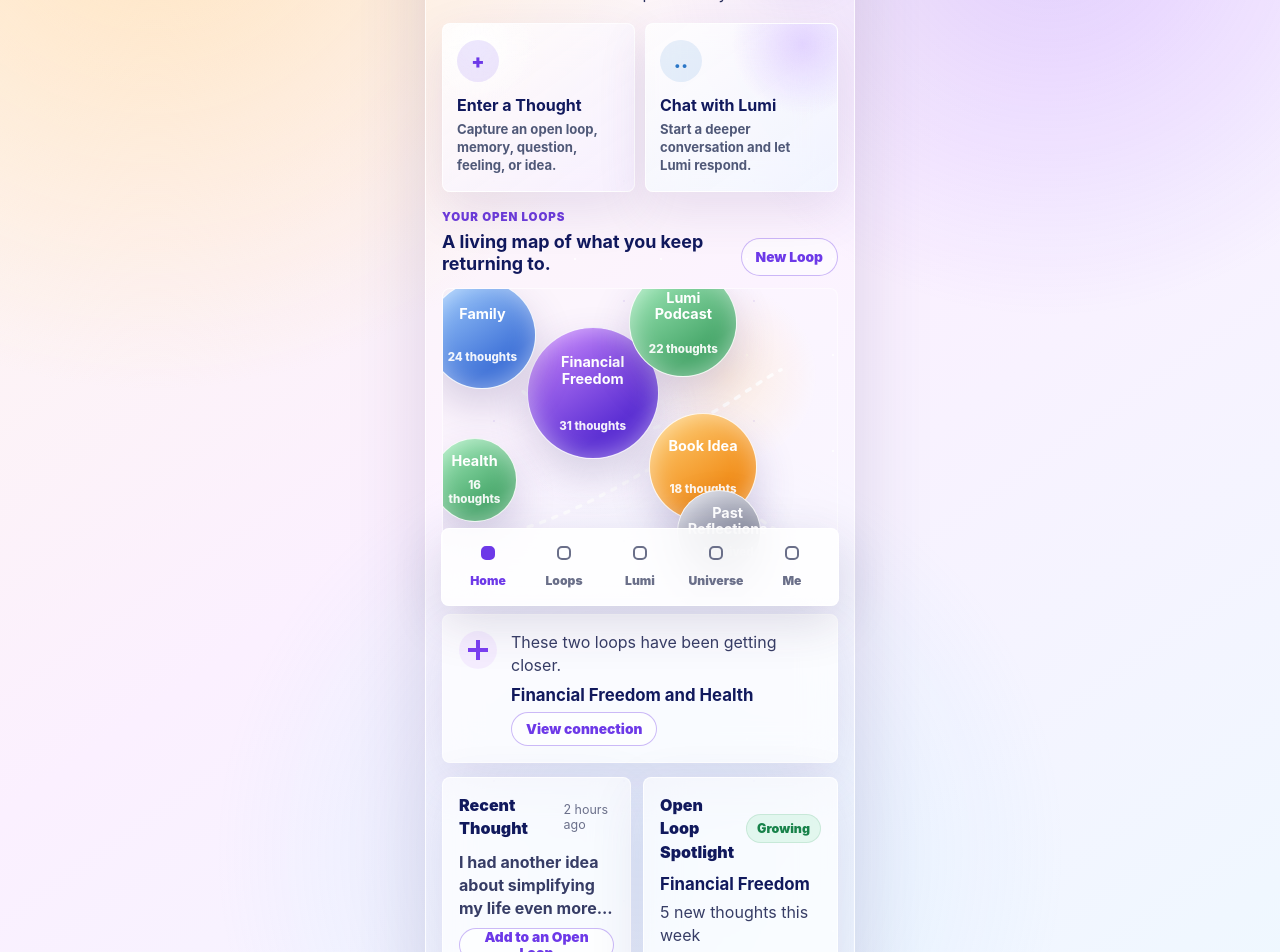
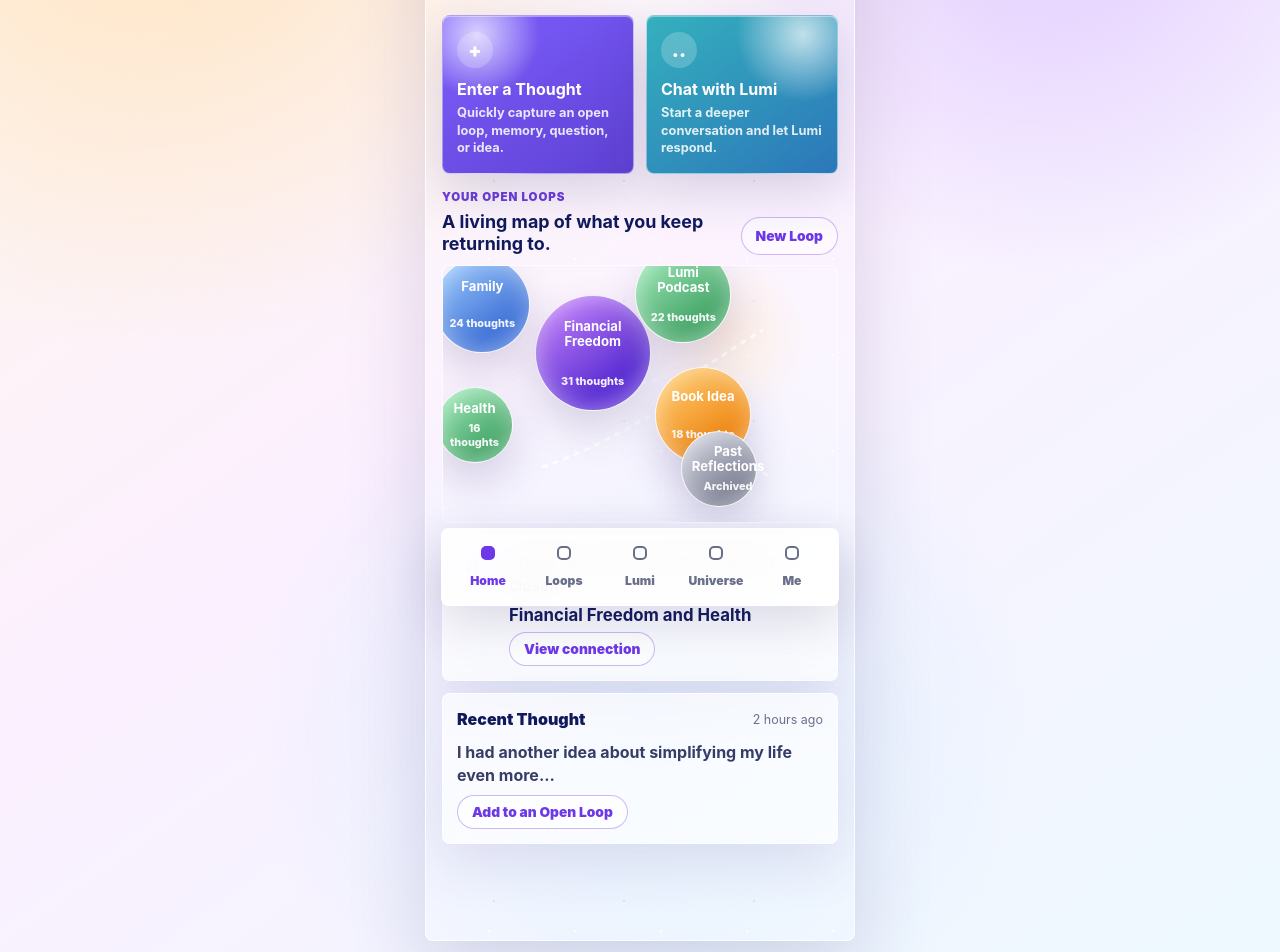
Before and after one commit to tonyfigurelli-glitch/open-loops-business-dna, a React (Vite) app: page / in a window 1280 px wide. Shown: the part 180-1132 px from the top of the page. Built offline with nearby package versions, Linux system fonts and the light colour scheme.

Commit message:
milestone-home-entry-cards-polished

```diff
--- a/src/App.tsx
+++ b/src/App.tsx
@@ -75,7 +75,7 @@ function HomeScreen() {
           </span>
           <span className="entry-path-copy">
             <strong>Enter a Thought</strong>
-            <span>Capture an open loop, memory, question, feeling, or idea.</span>
+            <span>Quickly capture an open loop, memory, question, or idea.</span>
           </span>
         </button>
 
@@ -114,18 +114,6 @@ function HomeScreen() {
           <p className="quote">I had another idea about simplifying my life even more...</p>
           <button className="text-action" type="button">
             Add to an Open Loop
-          </button>
-        </article>
-
-        <article className="small-card spotlight-card">
-          <div className="card-meta">
-            <p>Open Loop Spotlight</p>
-            <span className="status-pill">Growing</span>
-          </div>
-          <h3>Financial Freedom</h3>
-          <p>5 new thoughts this week</p>
-          <button className="text-action green" type="button">
-            Continue exploring
           </button>
         </article>
       </section>
--- a/src/styles.css
+++ b/src/styles.css
@@ -37,7 +37,7 @@ button {
   width: min(100%, 430px);
   min-height: calc(100vh - 20px);
   margin: 0 auto;
-  padding: 24px 16px 104px;
+  padding: 20px 16px 96px;
   overflow: hidden;
 }
 
@@ -69,7 +69,7 @@ button {
   grid-template-columns: 1fr auto;
   gap: 14px;
   align-items: start;
-  margin-bottom: 18px;
+  margin-bottom: 14px;
 }
 
 .eyebrow,
@@ -121,8 +121,8 @@ h3 {
 .lumi-orb {
   position: relative;
   display: grid;
-  width: 82px;
-  height: 82px;
+  width: 76px;
+  height: 76px;
   place-items: center;
   border: 1px solid rgba(255, 255, 255, 0.92);
   border-radius: 999px;
@@ -192,41 +192,42 @@ h3 {
 .entry-paths {
   display: grid;
   grid-template-columns: 1fr 1fr;
-  gap: 10px;
-  margin-bottom: 18px;
+  gap: 12px;
+  margin-bottom: 16px;
 }
 
 .entry-path {
   display: grid;
-  min-height: 164px;
+  min-height: 142px;
   grid-template-rows: auto 1fr;
-  gap: 14px;
+  gap: 12px;
   align-content: start;
   padding: 16px 14px;
-  border: 1px solid rgba(255, 255, 255, 0.82);
+  border: 1px solid rgba(255, 255, 255, 0.46);
   border-radius: 8px;
-  background: rgba(255, 255, 255, 0.64);
-  box-shadow: 0 18px 50px rgba(82, 49, 128, 0.12);
+  box-shadow:
+    inset 0 1px 0 rgba(255, 255, 255, 0.38),
+    0 18px 50px rgba(55, 43, 110, 0.18);
   text-align: left;
   backdrop-filter: blur(18px);
 }
 
 .entry-path.thought-path {
   background:
-    radial-gradient(circle at 18% 14%, rgba(255, 255, 255, 0.94), transparent 28%),
-    linear-gradient(145deg, rgba(255, 255, 255, 0.75), rgba(245, 238, 255, 0.7));
+    radial-gradient(circle at 18% 12%, rgba(255, 255, 255, 0.72), transparent 30%),
+    linear-gradient(145deg, rgba(115, 82, 255, 0.92), rgba(76, 45, 205, 0.9));
 }
 
 .entry-path.lumi-path {
   background:
-    radial-gradient(circle at 82% 12%, rgba(211, 186, 255, 0.58), transparent 33%),
-    linear-gradient(145deg, rgba(255, 255, 255, 0.72), rgba(238, 246, 255, 0.7));
+    radial-gradient(circle at 82% 12%, rgba(255, 255, 255, 0.7), transparent 32%),
+    linear-gradient(145deg, rgba(30, 169, 182, 0.9), rgba(21, 105, 178, 0.9));
 }
 
 .entry-path-icon {
   display: grid;
-  width: 42px;
-  height: 42px;
+  width: 36px;
+  height: 36px;
   place-items: center;
   border-radius: 999px;
   font-size: 1.2rem;
@@ -234,35 +235,35 @@ h3 {
 }
 
 .thought-path .entry-path-icon {
-  background: rgba(109, 57, 232, 0.12);
-  color: #6d39e8;
+  background: rgba(255, 255, 255, 0.2);
+  color: #ffffff;
 }
 
 .lumi-path .entry-path-icon {
-  background: rgba(65, 139, 216, 0.13);
-  color: #2b77c7;
+  background: rgba(255, 255, 255, 0.2);
+  color: #ffffff;
 }
 
 .entry-path-copy {
   display: grid;
-  gap: 7px;
+  gap: 6px;
 }
 
 .entry-path-copy strong {
-  color: #11195d;
+  color: #ffffff;
   font-size: 1rem;
   line-height: 1.15;
 }
 
 .entry-path-copy span {
-  color: #505978;
-  font-size: 0.82rem;
+  color: rgba(255, 255, 255, 0.86);
+  font-size: 0.8rem;
   font-weight: 650;
   line-height: 1.36;
 }
 
 .loop-section {
-  margin-bottom: 16px;
+  margin-bottom: 12px;
 }
 
 .section-heading {
@@ -270,7 +271,7 @@ h3 {
   grid-template-columns: 1fr auto;
   gap: 12px;
   align-items: end;
-  margin-bottom: 12px;
+  margin-bottom: 10px;
 }
 
 .ghost-button,
@@ -291,7 +292,7 @@ h3 {
 
 .bubble-workspace {
   position: relative;
-  height: 310px;
+  height: 258px;
   border: 1px solid rgba(255, 255, 255, 0.54);
   border-radius: 8px;
   background:
@@ -331,29 +332,29 @@ h3 {
 .loop-bubble strong {
   display: block;
   max-width: 90px;
-  font-size: 0.9rem;
+  font-size: 0.82rem;
   line-height: 1.12;
 }
 
 .loop-bubble span {
-  font-size: 0.72rem;
+  font-size: 0.68rem;
   font-weight: 800;
   opacity: 0.92;
 }
 
 .loop-bubble.large {
-  width: 132px;
-  height: 132px;
+  width: 116px;
+  height: 116px;
 }
 
 .loop-bubble.medium {
-  width: 108px;
-  height: 108px;
+  width: 96px;
+  height: 96px;
 }
 
 .loop-bubble.small {
-  width: 84px;
-  height: 84px;
+  width: 76px;
+  height: 76px;
 }
 
 .loop-bubble.violet {
@@ -390,8 +391,8 @@ h3 {
   grid-template-columns: auto 1fr;
   gap: 14px;
   align-items: start;
-  padding: 16px;
-  margin-bottom: 14px;
+  padding: 14px;
+  margin-bottom: 12px;
 }
 
 .spark {
@@ -416,8 +417,8 @@ h3 {
 }
 
 .small-card {
-  min-height: 138px;
-  padding: 16px;
+  min-height: 116px;
+  padding: 14px;
 }
 
 .card-meta {
@@ -448,20 +449,6 @@ h3 {
   min-height: 34px;
   padding: 0 14px;
   background: rgba(255, 255, 255, 0.62);
-}
-
-.text-action.green {
-  border-color: rgba(62, 157, 100, 0.26);
-  color: #17824a;
-}
-
-.status-pill {
-  padding: 6px 10px;
-  border: 1px solid rgba(62, 157, 100, 0.16);
-  border-radius: 999px;
-  background: rgba(106, 222, 151, 0.16);
-  color: #17824a !important;
-  font-weight: 900;
 }
 
 .surface-placeholder {
@@ -529,14 +516,10 @@ h3 {
   }
 
   .phone-frame {
-    min-height: 850px;
+    min-height: 780px;
     border: 1px solid rgba(255, 255, 255, 0.72);
     border-radius: 8px;
     background: rgba(255, 255, 255, 0.22);
     box-shadow: 0 28px 80px rgba(58, 39, 100, 0.16);
   }
-
-  .preview-grid {
-    grid-template-columns: 1fr 1fr;
-  }
 }
```
